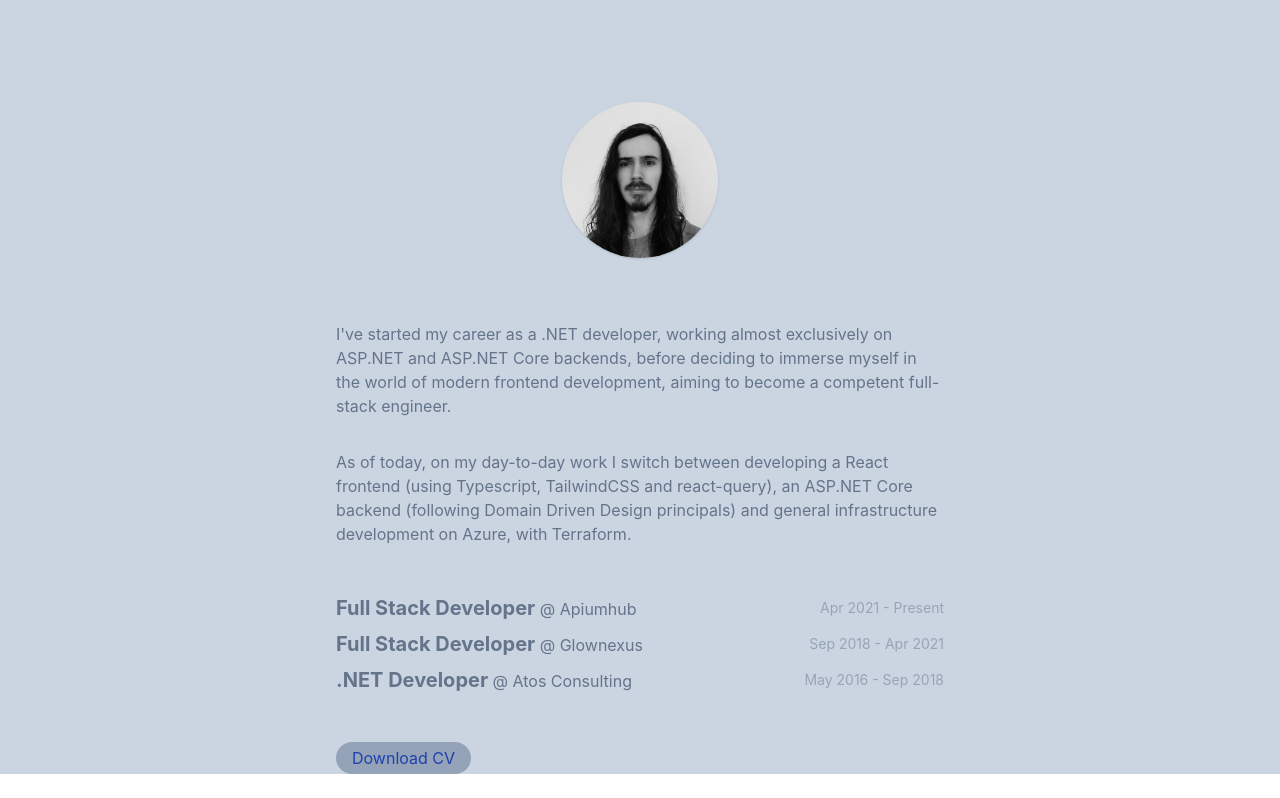
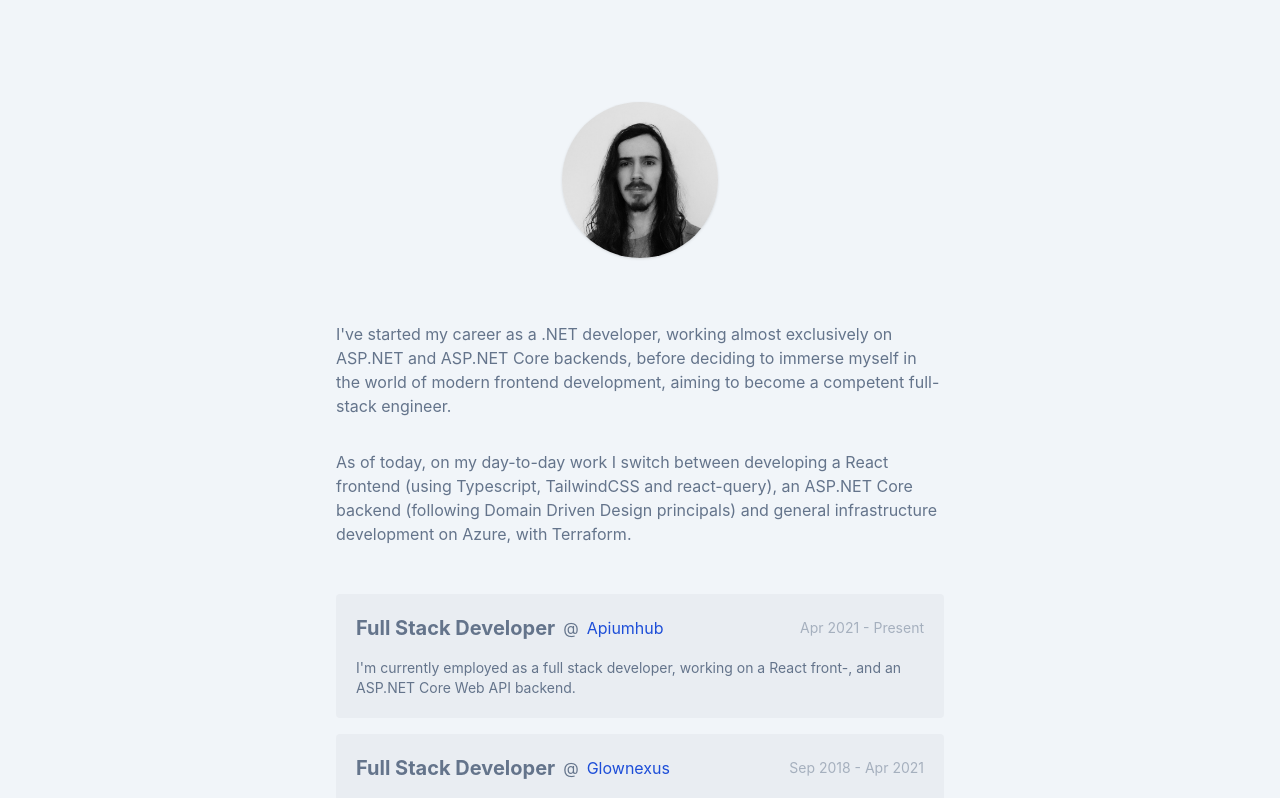
Before and after one commit to danielagg/personal-website-nextjs, a Next.js app: page / in a window 1280 px wide. Shown: the part 762-1560 px from the top of the page. Before the commit the page ends 1536 px from the top, so only its background shows below. Built offline with nearby package versions, Linux system fonts and the light colour scheme.

Commit message:
better card design for experience

```diff
--- a/app/About.tsx
+++ b/app/About.tsx
@@ -35,24 +35,27 @@ export const About = () => {
             general infrastructure development on Azure, with Terraform.
           </p>
         </div>
-        <div className="mt-12 flex flex-col space-y-8 lg:space-y-2">
+        <div className="mt-12 flex flex-col space-y-8 lg:space-y-4">
           <Experience
             title="Full Stack Developer"
             period="Apr 2021 - Present"
             employerName="Apiumhub"
             employerUrl="https://apiumhub.com/"
+            desc="I'm currently employed as a full stack developer, working on a React front-, and an ASP.NET Core Web API backend."
           />
           <Experience
             title="Full Stack Developer"
             period="Sep 2018 - Apr 2021"
             employerName="Glownexus"
             employerUrl="https://www.glownexus.com/"
+            desc="I was employed as a full stack developer, working on a React front-, and an ASP.NET Core Web API backend. I also participated in DevOps duties and general infrastructure development with Azure."
           />
           <Experience
             title=".NET Developer"
             period="May 2016 - Sep 2018"
             employerName="Atos Consulting"
             employerUrl="https://atos.net/en-hu/hungary/atos-consulting"
+            desc="I was working on various, brown-field backends developed in the .NET ecosystem - mostly via ASP.NET with WCF."
           />
         </div>
 
@@ -69,29 +72,32 @@ const Experience = ({
   period,
   employerName,
   employerUrl,
+  desc,
 }: {
   title: string;
   period: string;
   employerName: string;
   employerUrl: string;
+  desc: string;
 }) => {
   return (
-    <div>
+    <div className="rounded bg-accent-light dark:bg-accent-dark p-5">
       <div className="flex flex-col lg:flex-row items-start lg:items-center justify-between">
-        <div className="">
-          <span className="text-xl font-bold">{title}</span>
+        <div className="flex flex-col lg:flex-row items-start lg:items-center lg:space-x-2">
+          <div className="text-xl font-bold">{title}</div>
+          <div className="hidden lg:block">@</div>
           <a
             href={employerUrl}
             target="_blank"
             rel="noreferrer"
-            className="text-green-700 dark:text-emerald-500 hover:text-green-600 cursor-pointer"
+            className="text-primary-light dark:text-primary-dark hover:underline cursor-pointer"
           >
-            {" "}
-            @ {employerName}
+            {employerName}
           </a>
         </div>
         <div className="text-sm opacity-50 dark:opacity-70">{period}</div>
       </div>
+      <div className="pt-4 text-sm">{desc}</div>
     </div>
   );
 };
--- a/app/components/Button.tsx
+++ b/app/components/Button.tsx
@@ -10,7 +10,7 @@ export const Button = ({
   return (
     <div
       onClick={onClick}
-      className="bg-button-light dark:bg-button-dark rounded-full py-1 px-4 cursor-pointer hover:bg-button-light-hover hover:dark:bg-button-dark-hover text-primary-light dark:text-primary-dark"
+      className="bg-button-light dark:bg-button-dark rounded-full py-1 px-4 cursor-pointer hover:bg-button-light-hover hover:dark:bg-button-dark-hover text-[#e2e8f0] dark:text-primary-dark"
     >
       {children}
     </div>
--- a/app/layout.tsx
+++ b/app/layout.tsx
@@ -12,7 +12,7 @@ export default function RootLayout({
 }): JSX.Element {
   return (
     <html lang="en">
-      <body className="w-full relative dark:bg-slate-900 text-gray-500">
+      <body className="w-full relative bg-background-light dark:bg-background-dark text-gray-500">
         {children}
       </body>
     </html>
--- a/app/page.tsx
+++ b/app/page.tsx
@@ -9,7 +9,7 @@ import { Intro } from "./Intro";
 
 const Index = () => {
   return (
-    <main className="w-full relative bg-background-light dark:bg-background-dark text-primary-light dark:text-primary-dark">
+    <main className="w-full relative  text-primary-light dark:text-primary-dark">
       <div className="z-10 flex flex-col items-center justify-center">
         <div className="w-3/4 lg:w-1/2 px-4">
           <Intro />
--- a/tailwind.config.js
+++ b/tailwind.config.js
@@ -9,11 +9,15 @@ module.exports = {
     colors: {
       background: {
         dark: "#020617",
-        light: "#cbd5e1",
+        light: "#f1f5f9",
       },
       primary: {
         dark: "#38BDF8",
-        light: "#1e40af",
+        light: "#1d4ed8",
+      },
+      accent: {
+        dark: "#03081f",
+        light: "#e9edf2",
       },
       gray: {
         dark: "#64748B",
@@ -21,9 +25,9 @@ module.exports = {
       },
       button: {
         dark: "#1e293b",
-        light: "#94a3b8",
+        light: "#1e293b",
         "dark-hover": "#334155",
-        "light-hover": "#64748b",
+        "light-hover": "#1d4ed8",
       },
     },
     extend: {
```
